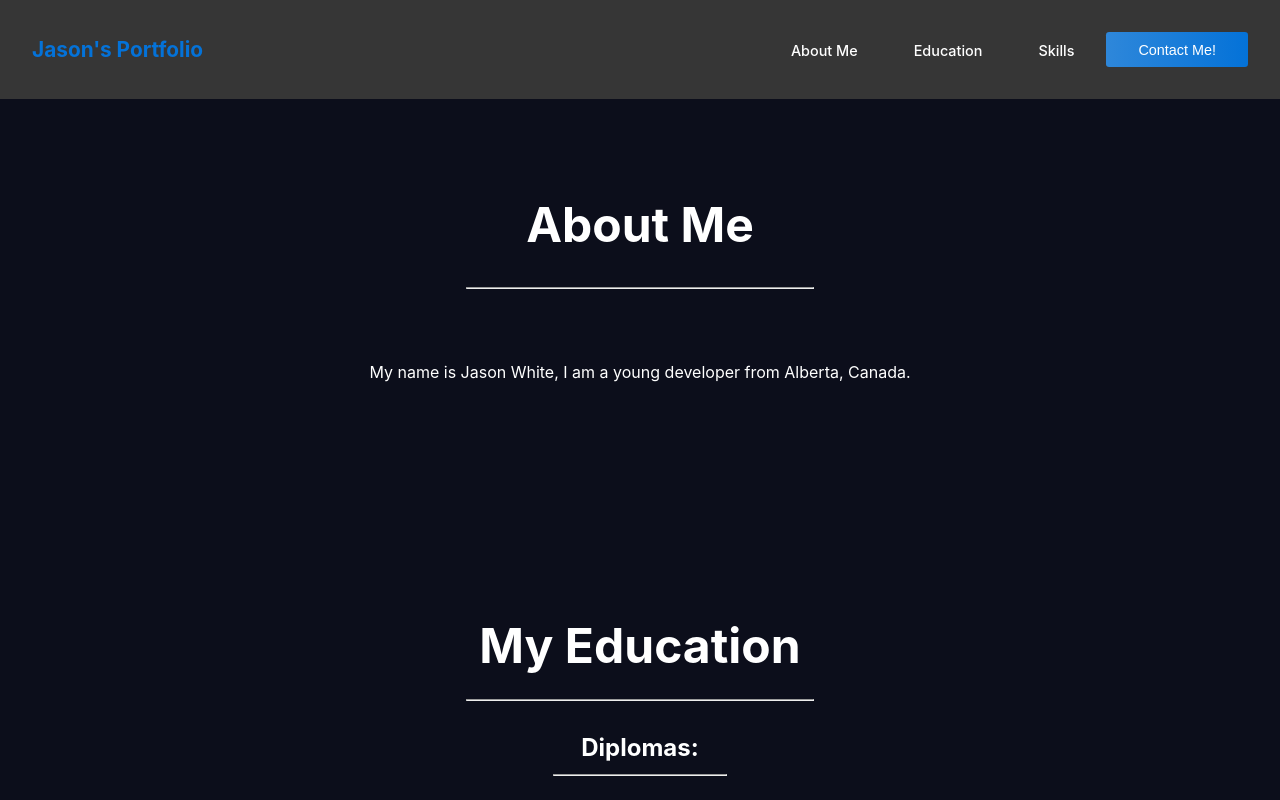
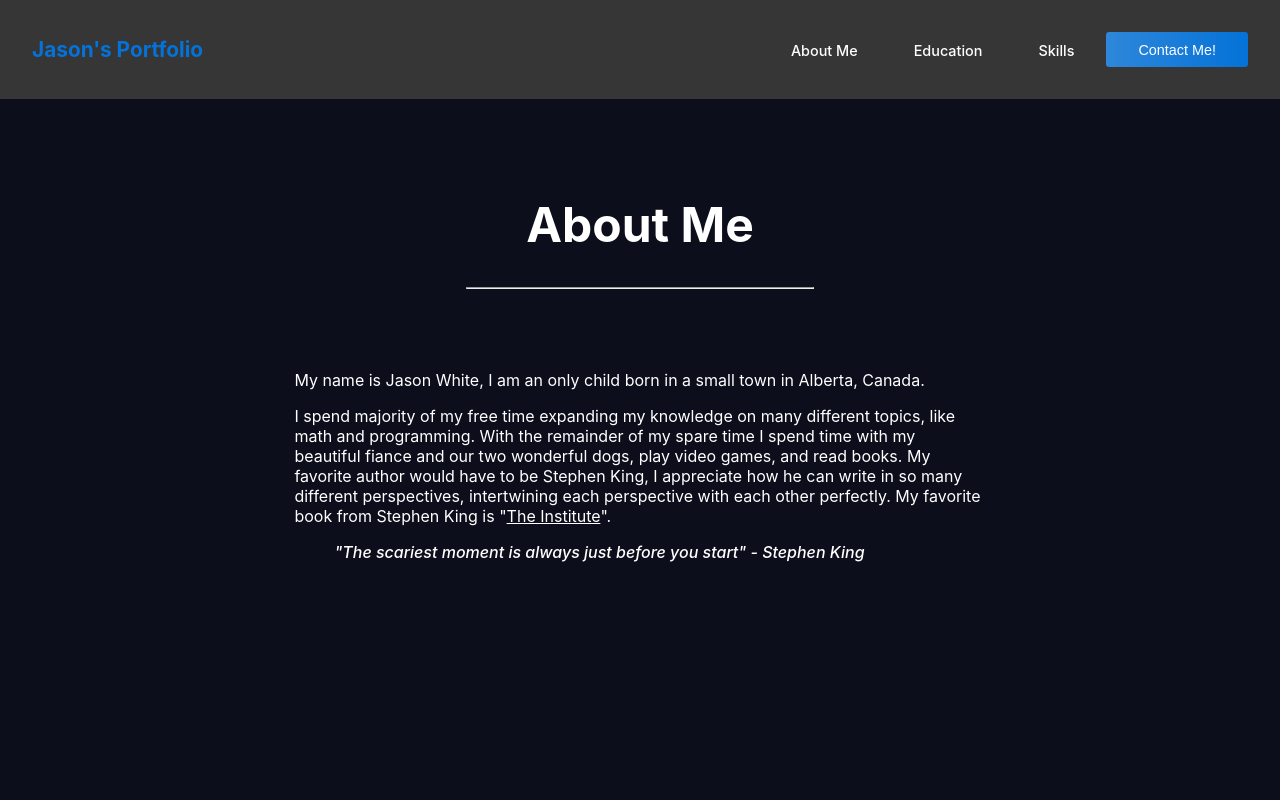
Before and after one commit to JasonR-White23/JasonPortfolio, a React (Create React App) app in the folder portfolio/: page / in a window 1280 px wide. Shown: the top 800 px of the page. Built offline with nearby package versions, Linux system fonts and the light colour scheme.

Commit message:
Add more content to the AboutMe.jsx and styled the new content with AboutMe.css

```diff
--- a/portfolio/src/components/AboutMe/AboutMe.css
+++ b/portfolio/src/components/AboutMe/AboutMe.css
@@ -23,6 +23,22 @@
 }
 
 .about-content {
+    text-align: left;
+    width: 60%;
+    padding: 5%;
+    margin-left: auto;
+    margin-right: auto;
+}
 
-    padding: 5%;
+.about-content a {
+    color: white;
 }
+
+.about-content a::after {
+    color: grey;
+}
+
+.about-content blockquote {
+    font-weight: 500;
+    font-style: oblique;
+}
--- a/portfolio/src/components/AboutMe/AboutMe.jsx
+++ b/portfolio/src/components/AboutMe/AboutMe.jsx
@@ -5,15 +5,28 @@ const AboutMe = () => {
   return (
     <>
         <div className="about-wrapper">
-            <h1 className="about-title">
-              About Me
-            </h1>
-            <hr/>
+          <h1 className="about-title">
+            About Me
+          </h1>
+          <hr/>
 
-            <p className="about-content">
-                My name is Jason White, I am a young developer from Alberta, Canada.
+          <div className="about-content">
+            <p>
+              My name is Jason White, I am an only child born in a small town in Alberta, Canada.
             </p>
-
+            <p>
+              I spend majority of my free time expanding my knowledge on many different topics, like math and
+              programming. With the remainder of my spare time I spend time with my beautiful fiance and
+              our two wonderful dogs, play video games, and read books. My favorite author would have to be
+              Stephen King, I appreciate how he can write in so many different perspectives, intertwining each
+              perspective with each other perfectly. My favorite book from Stephen King is "<a href='https://en.wikipedia.org/wiki/The_Institute_(King_novel)'>The Institute</a>".
+            </p>
+            <p>
+              <blockquote>
+                "The scariest moment is always just before you start" - Stephen King
+              </blockquote>
+            </p>
+          </div>
         </div>
 
 
```
